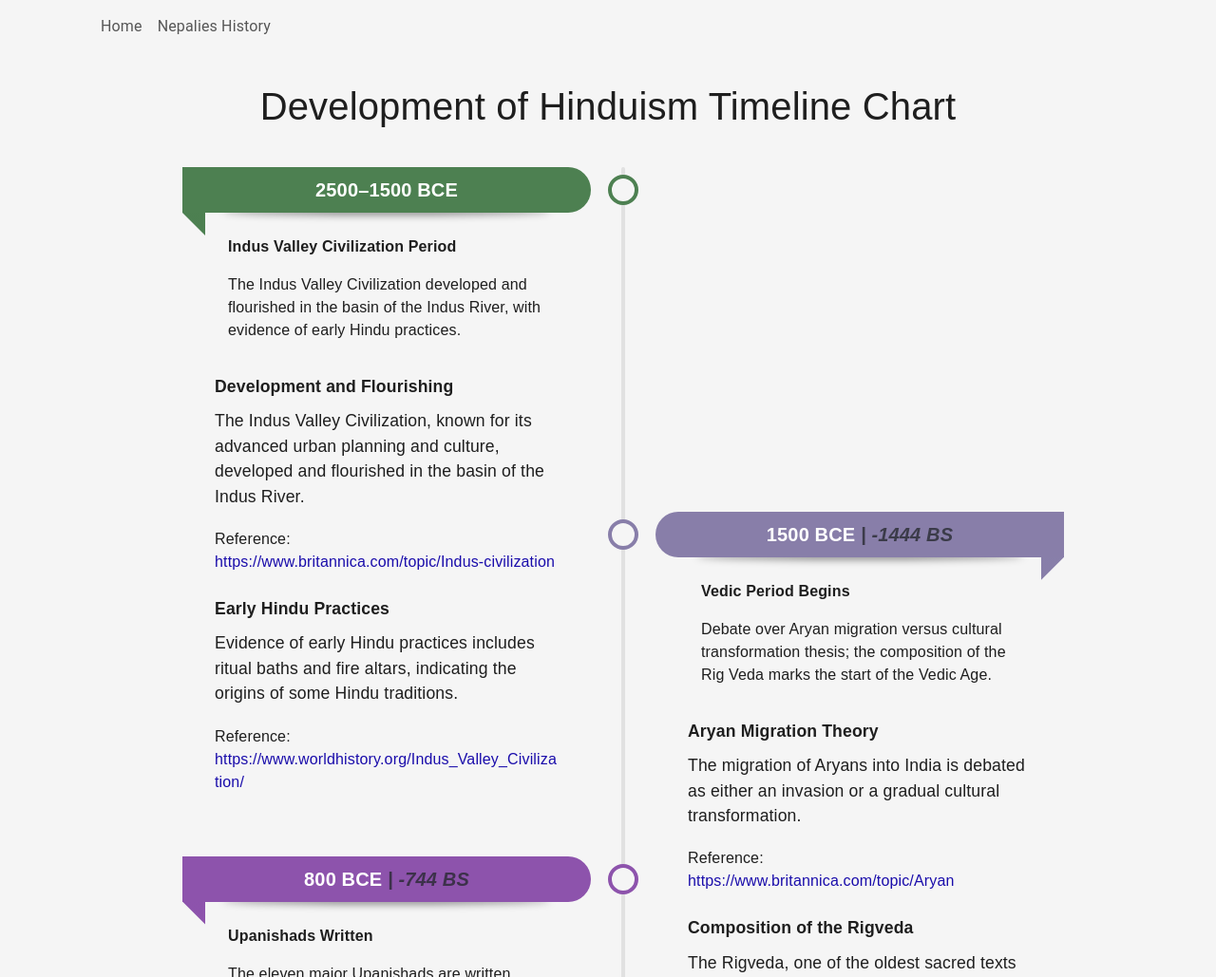
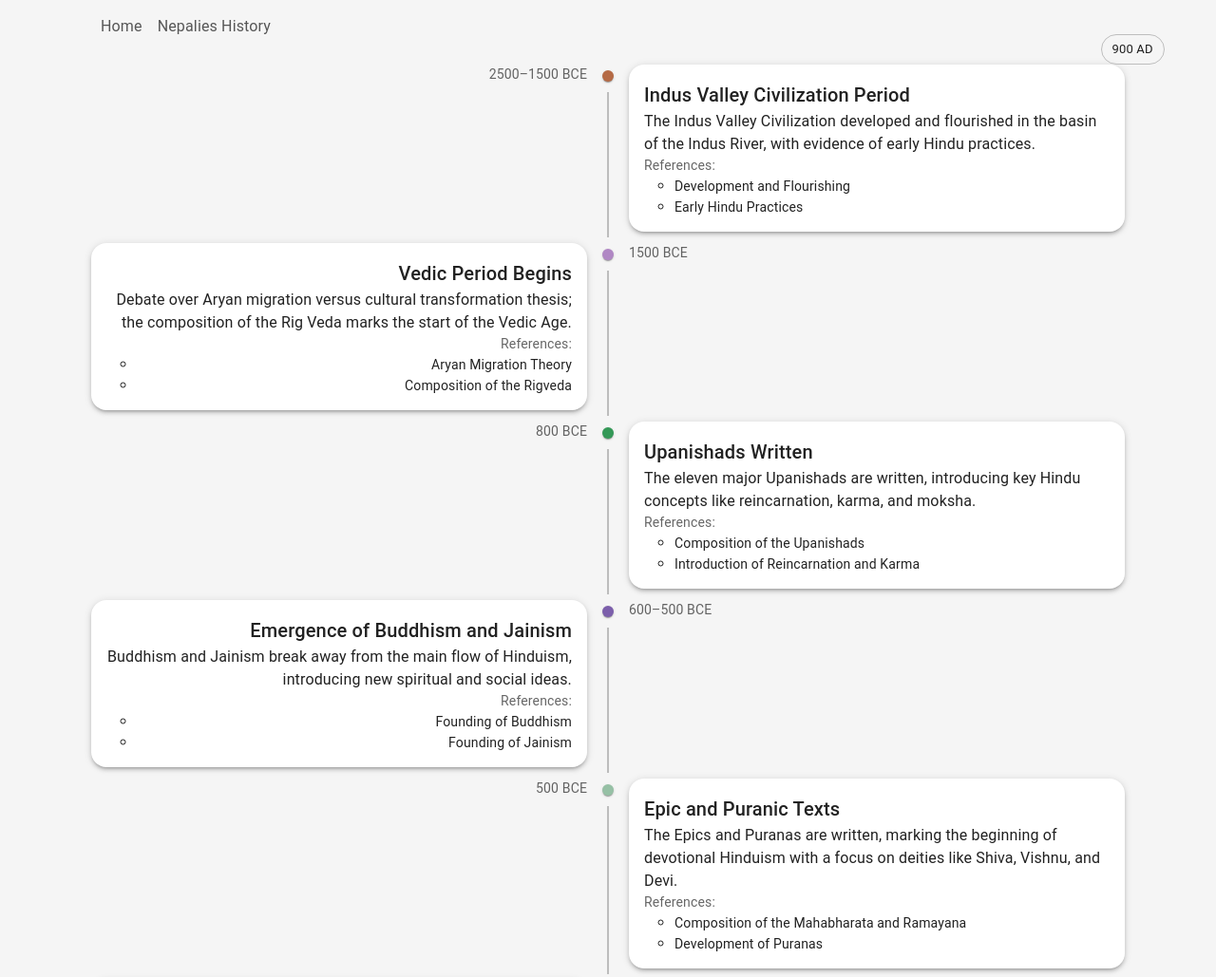
Before and after one commit to pratikshya-gautam/timeline, a Gatsby site: page / in a window 1280 px wide. Shown: the top 1029 px of the page at 95% size. Built offline with nearby package versions, Linux system fonts and the light colour scheme; Gatsby itself is replaced by a stand-in of ours.

Commit message:
implement the mui base timeline component

```diff
--- a/package.json
+++ b/package.json
@@ -20,6 +20,7 @@
     "@emotion/styled": "^11.13.0",
     "@mdx-js/react": "^3.0.1",
     "@mui/icons-material": "^5.16.7",
+    "@mui/lab": "^5.0.0-alpha.173",
     "@mui/material": "^5.16.7",
     "gatsby": "^5.13.5",
     "gatsby-plugin-emotion": "^8.13.1",
--- a/src/components/timeline/index.tsx
+++ b/src/components/timeline/index.tsx
@@ -0,0 +1,115 @@
+import React, { useState, useEffect } from 'react'
+import {
+  Box,
+  Typography,
+  useMediaQuery,
+  useTheme,
+  Paper,
+  Chip,
+  Container,
+} from '@mui/material'
+import {
+  Timeline,
+  TimelineItem,
+  TimelineSeparator,
+  TimelineConnector,
+  TimelineContent,
+  TimelineDot,
+  TimelineOppositeContent,
+} from '@mui/lab'
+import { getRandomMutedColor } from '../../shared/get-muted-color'
+import type { TimelineItem as TimelineData } from '../types'
+
+interface TimelineComponentProps {
+  data: TimelineData[]
+}
+
+const TimelineComponent: React.FC<TimelineComponentProps> = ({ data = [] }) => {
+  const theme = useTheme()
+  const isSmallScreen = useMediaQuery(theme.breakpoints.down('md'))
+  const [activeDate, setActiveDate] = useState(data[0].date)
+
+  const handleScroll = () => {
+    const scrollPosition = window.scrollY + window.innerHeight / 2
+    const activeEvent = data.find((event, index) => {
+      const element = document.getElementById(`event-${index}`)
+      if (element) {
+        const rect = element.getBoundingClientRect()
+        return rect.top <= scrollPosition && rect.bottom >= scrollPosition
+      }
+      return false
+    })
+
+    if (activeEvent) {
+      setActiveDate(activeEvent.date)
+    }
+  }
+
+  useEffect(() => {
+    window.addEventListener('scroll', handleScroll)
+    return () => {
+      window.removeEventListener('scroll', handleScroll)
+    }
+  }, [])
+
+  return (
+    <Box position="relative" sx={{ background: 'rgba(245, 245, 245)' }}>
+      {/* Floating Date Indicator */}
+      <Box
+        position="fixed"
+        top="20px"
+        right="3%"
+        zIndex={1000}
+        padding={2}
+        borderRadius={2}
+      >
+        <Chip label={activeDate} variant="outlined" />
+      </Box>
+
+      {/* Timeline */}
+      <Container>
+        <Timeline position={isSmallScreen ? 'left' : 'alternate'}>
+          {data.map((event, index) => (
+            <TimelineItem id={`event-${index}`} key={index}>
+              {!isSmallScreen && (
+                <TimelineOppositeContent>
+                  <Typography variant="body2" color="textSecondary">
+                    {event.date}
+                  </Typography>
+                </TimelineOppositeContent>
+              )}
+              <TimelineSeparator>
+                <TimelineDot sx={{ background: getRandomMutedColor() }} />
+                {index < data.length - 1 && <TimelineConnector />}
+              </TimelineSeparator>
+              <TimelineContent>
+                <Paper
+                  elevation={3}
+                  style={{ padding: '16px', borderRadius: '16px' }}
+                >
+                  <Typography variant="h6" component="h1">
+                    {event.title}
+                  </Typography>
+                  <Typography>{event.descr}</Typography>
+                  <Typography variant="body2" color="textSecondary">
+                    References:
+                  </Typography>
+                  <ul>
+                    {event.eventList &&
+                      event.eventList.map((item, idx) => (
+                        <li key={idx}>
+                          <Typography variant="body2">{item.event}</Typography>
+                        </li>
+                      ))}
+                  </ul>
+                </Paper>
+              </TimelineContent>
+            </TimelineItem>
+          ))}
+        </Timeline>
+      </Container>
+    </Box>
+  )
+}
+
+export default TimelineComponent
--- a/src/pages/index.tsx
+++ b/src/pages/index.tsx
@@ -1,18 +1,20 @@
-import * as React from "react"
-import type { HeadFC, PageProps } from "gatsby"
-import Timeline from "../components/timeline-style"
-import data from "../data/data.json"
-import MyNavbar from "../components/nav-bar";
+import * as React from 'react'
+import type { HeadFC, PageProps } from 'gatsby'
+// import Timeline from '../components/timeline-style'
+import data from '../data/data.json'
+import MyNavbar from '../components/nav-bar'
+import TimelineComponent from '../components/timeline'
 
 const IndexPage: React.FC<PageProps> = () => {
   return (
     <>
-    <header>
-      <MyNavbar/>
-    </header>
-    <main>
-      <Timeline data={data} title='Development of Hinduism Timeline Chart'/>
-    </main>
+      <header>
+        <MyNavbar />
+      </header>
+      <main>
+        <TimelineComponent data={data} />
+        {/* <Timeline data={data} title='Development of Hinduism Timeline Chart'/> */}
+      </main>
     </>
   )
 }
```
Also changed, not shown: 1 other file.
